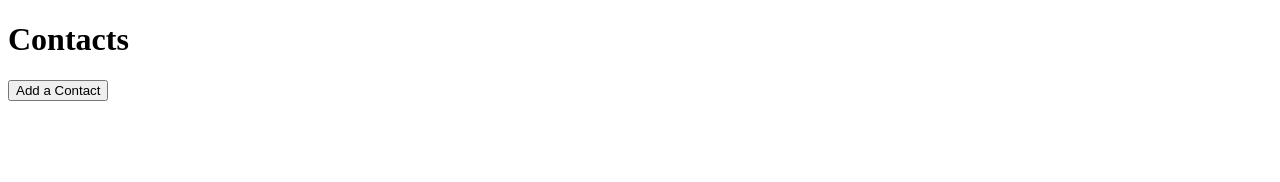
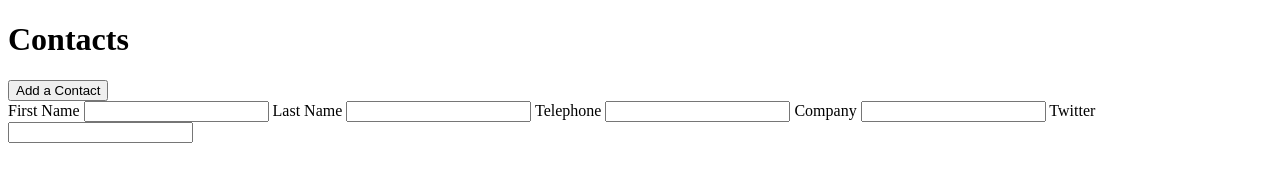
Before and after one commit to lukeperrin10/address_book, a website: page src/index.html in a window 1280 px wide. Drawn offline with Linux system fonts and the light colour scheme.

Commit message:
added tests for contact input, aswell as added for to html file. all pass correctly.

```diff
--- a/src/index.html
+++ b/src/index.html
@@ -9,6 +9,19 @@
 <body>
     <h1>Contacts</h1>
     <button id="add-contact">Add a Contact</button>
+    <form id="new-contact"></form>
+        <label for="first name">First Name</label>
+        <input type="text" name="first name" id="first_name">
+        <label for="last name">Last Name</label>
+        <input type="text" name="last name" id="last_name">
+        <label for="telephone">Telephone</label>
+        <input type="text" name="telephone" id="telephone">
+        <label for="company">Company</label>
+        <input type="text" name="company" id="company">
+        <label for="twitter">Twitter</label>
+        <input type="text" name="twitter" id="twitter">
+
+
 
 </body>
 </html>
```
Also changed, not shown: cypress/integration/userCanCreateContact.feature.js (+8 -0 lines).
